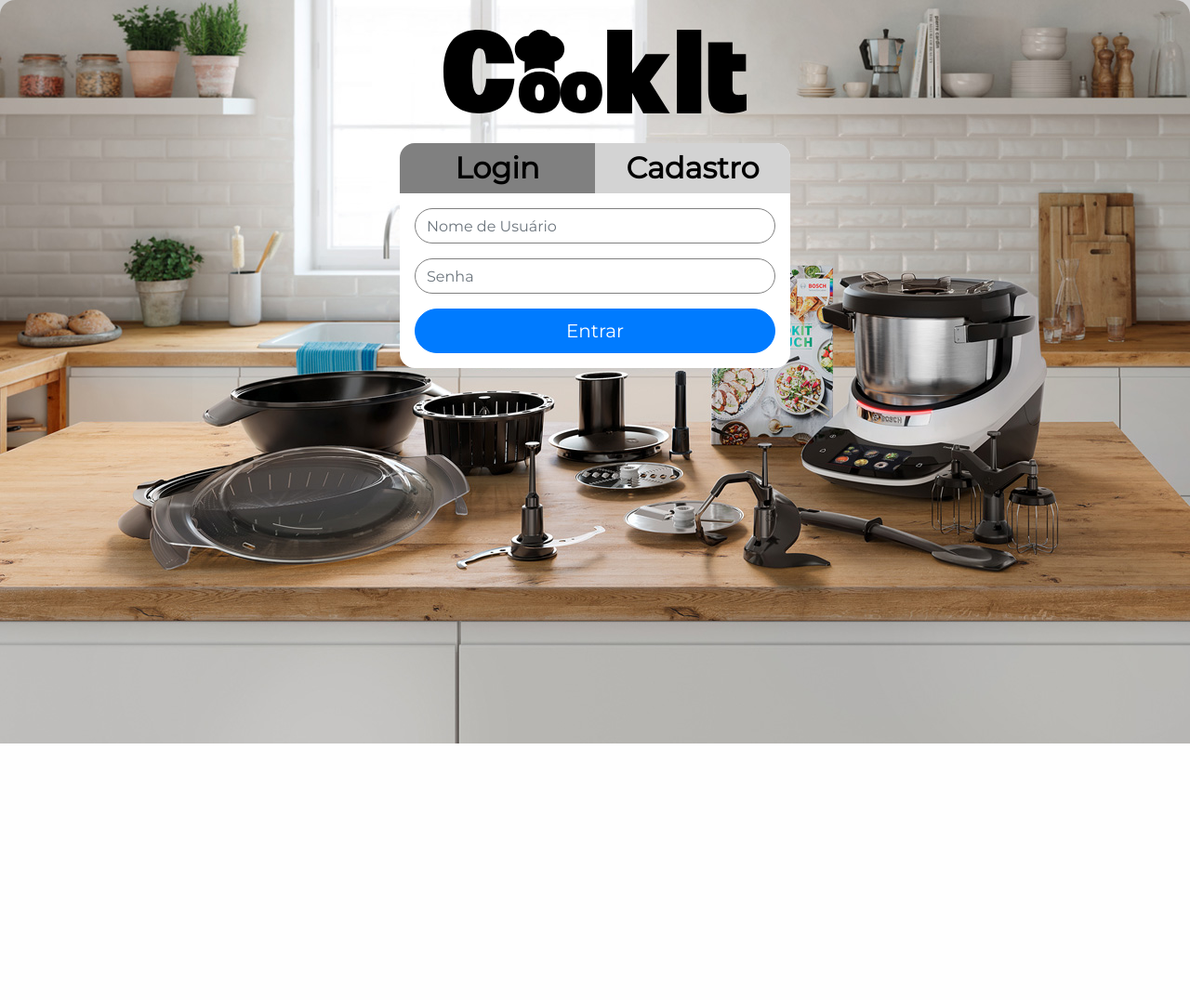
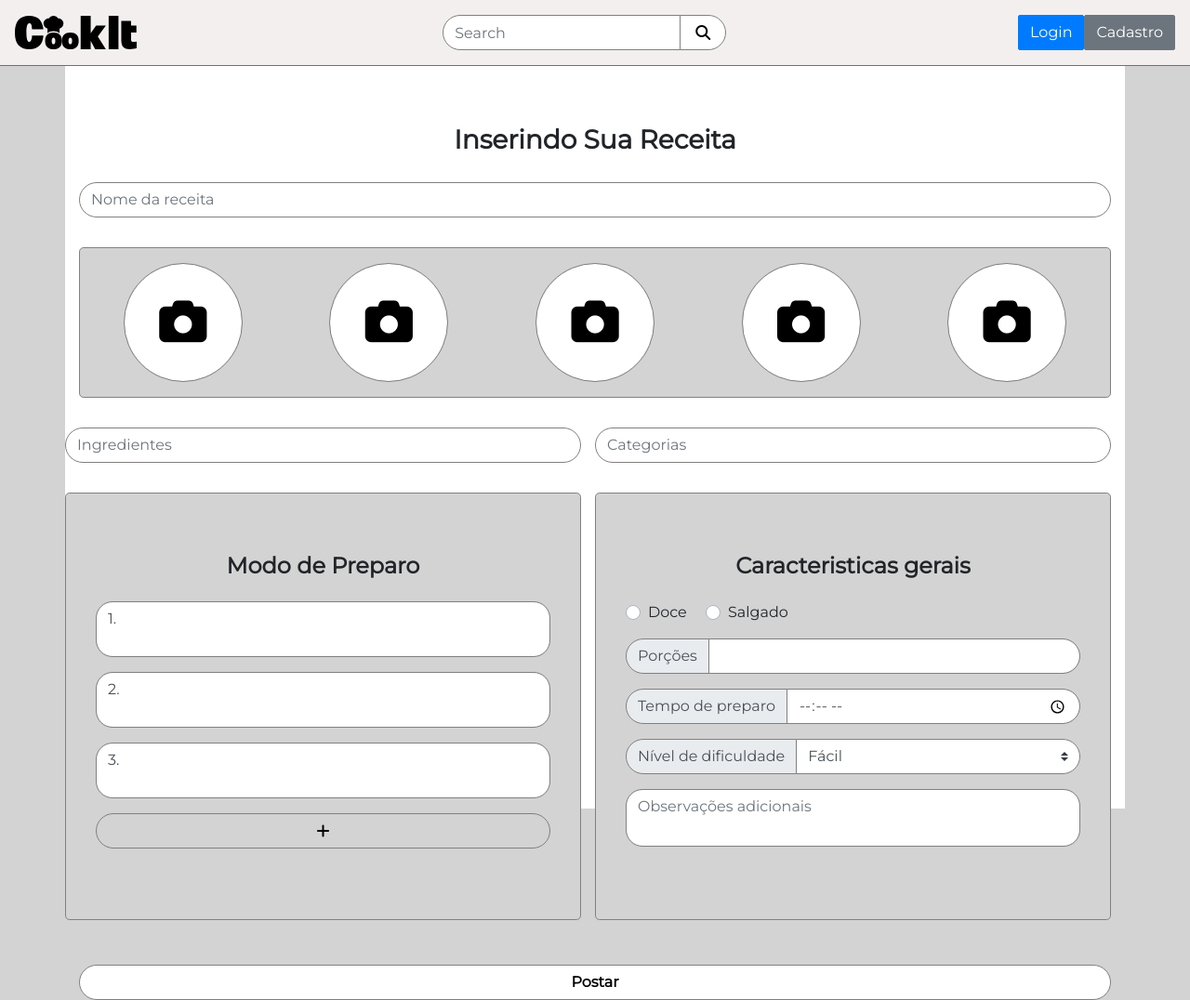
Before and after one commit to Tads98/CookIt, a Django app: page /usuario/ in a window 1280 px wide. Shown: the whole page at 93% size. Before the commit the page ends 800 px from the top, so only its background shows below. Run offline with Django 3.2, Linux system fonts and the light colour scheme; some libraries are stand-ins or nearby versions.

Commit message:
inserindo tela de cadastro_receita em templates

```diff
--- /dev/null
+++ b/core/static/custom/css/editar_receita.css
@@ -0,0 +1,147 @@
+* {
+    /*font-family: 'Quicksand', sans-serif;*/
+    font-family: 'Montserrat', sans-serif;
+    padding: 0;
+    margin: 0;
+    box-sizing: border-box;
+}
+
+body {
+    background-color: lightgray;
+    margin-top: 70px;
+}
+
+.container {
+    padding-top: 4rem;
+    padding-bottom: 4rem;
+    background-color: white;
+    border-left: 1px solid darkgray;
+    border-right: 1px solid darkgray;
+}
+
+#search-input {
+    outline: none;
+    box-shadow: none !important;
+    border-radius: 36px 0 0 36px;
+    width: 20vw;
+}
+
+#search-button {
+    border-radius: 0 36px 36px 0;
+    padding: 0 1em 0 1em;
+    background-color: white;
+    border: 1px solid gray;
+    color: gray;
+    margin-left: -1px;
+}
+
+#search-button i {
+    vertical-align: middle;
+}
+
+#thumbnail-input-group {
+    padding: 1em 0 1em 0 !important;
+}
+
+.jumbotron {
+    background-color: lightgray;
+    border: 1px solid gray;
+}
+
+#thumbnail-input {
+    list-style-type: none;
+    width: 10vw;
+    height: 10vw;
+    font-size: 4vw;
+    color: black;
+    border: 1px solid gray;
+}
+
+#thumbnail-input a {
+    color: black
+}
+
+#prep-time,
+textarea,
+#portions {
+    border: none;
+    outline: none;
+    box-shadow: none !important;
+}
+
+#prep-input {
+    height: 60px;
+}
+
+textarea {
+    width: 100%;
+    height: 100%;
+    resize: none;
+}
+
+h3,
+h4 {
+    font-weight: bold;
+    text-align: center;
+    margin-bottom: 1em;
+}
+
+.form-control,
+.input-group-text,
+.custom-control-input {
+    border: 1px solid gray !important;
+}
+
+#portions,
+#prep-time,
+#difficulty {
+    border-radius: 0 36px 36px 0;
+}
+
+.input-group-text {
+    border-radius: 36px 0 0 36px !important;
+}
+
+#submit-button {
+    background-color: white;
+    font-weight: bold;
+    border: 1px solid gray !important;
+    color: black;
+    margin: 0 !important;
+}
+
+#prep button {
+    background-color: lightgray;
+    border: 1px solid gray !important;
+    color: black;
+}
+
+.form {
+    align-items: center;
+    justify-content: center;
+}
+
+#easy {
+    background-color: #B1FF62;
+}
+
+#medium {
+    background-color: #FFE132;
+}
+
+#hard {
+    background-color: #FC1D00;
+}
+
+#super {
+    background-color: #191919;
+}
+
+textarea,
+#prep-mode div div {
+    border-radius: 18px !important;
+}
+
+#prep .jumbotron {
+    height: 460px !important;
+}
--- a/core/templates/parciais/_head.html
+++ b/core/templates/parciais/_head.html
@@ -14,6 +14,7 @@
 <!--Organizar nome de classes CSS para não haver contradições entre outras páginas -->
 <link rel="stylesheet" href="{% static 'custom/css/style.css' %}">
 <link rel="stylesheet" href="css/cadastro.css">
+<link rel="stylesheet" href="css/editar_receita.css">
 <link rel="shortcut icon" type="image/png" href="{% static 'imgs/cookit_user.svg' %}" />
 
 <script src="{% static 'custom/js/favoritos.js' %}"></script>
--- /dev/null
+++ b/core/templates/usuario/editar_receita.html
@@ -0,0 +1,114 @@
+{% include 'parciais/_head.html' %}
+{% include 'parciais/_navbar.html'%}
+      <div class="container">
+        <h3>Inserindo Sua Receita</h3>
+        <form class="form">
+          <div class="form-group">
+            <input type="text" class="form-control rounded-pill" placeholder="Nome da receita">
+          </div>
+          <div class="form-group row">
+            <div class="f"></div>
+          </div>
+          <div class="form-group">
+            <ul id="thumbnail-input-group" class="jumbotron d-flex justify-content-around p-0">
+              <li class="form-control rounded-circle d-flex justify-content-center align-items-center" id="thumbnail-input">
+                <a href="">
+                  <i class="fas fa-camera"></i>
+                </a>
+              </li>
+              <li class="form-control rounded-circle d-flex justify-content-center align-items-center" id="thumbnail-input">
+                <a href="">
+                  <i class="fas fa-camera"></i>
+                </a>
+              </li>
+              <li class="form-control rounded-circle d-flex justify-content-center align-items-center" id="thumbnail-input">
+                <a href="">
+                  <i class="fas fa-camera"></i>
+                </a>
+              </li>
+              <li class="form-control rounded-circle d-flex justify-content-center align-items-center" id="thumbnail-input">
+                <a href="">
+                  <i class="fas fa-camera"></i>
+                </a>
+              </li>
+              <li class="form-control rounded-circle d-flex justify-content-center align-items-center" id="thumbnail-input">
+                <a href="">
+                  <i class="fas fa-camera"></i>
+                </a>
+              </li>
+            </ul>
+          </div>
+          <div class="form-group row">
+            <div class="form-group col-sm">
+              <input multiple id="input" type="text" class="form-control rounded-pill" placeholder="Ingredientes">
+            </div>
+            <div class="form-group col-sm">
+              <input id="input" type="text" class="form-control rounded-pill" placeholder="Categorias">
+            </div>
+          </div>
+          <div id="prep" class="row">
+            <div id="prep-mode" class="form-group col-sm">
+              <div class="jumbotron">
+                <h4>Modo de Preparo</h4>
+                <div id="prep-input" class="form-group form-control d-flex">
+                  <label for="">1.</label>
+                  <textarea type="text"></textarea>
+                </div>
+                <div id="prep-input" class="form-group form-control d-flex">
+                  <label for="">2.</label>
+                  <textarea type="text"></textarea>
+                </div>
+                <div id="prep-input" class="form-group form-control d-flex">
+                  <label for="">3.</label>
+                  <textarea type="text"></textarea>
+                </div>
+                <button class="btn btn-primary btn-block rounded-pill">
+                  <i class="fas fa-plus"></i>
+                </button>
+              </div>
+            </div>
+            <div id="general" class="form-group col-sm">
+              <div class="jumbotron">
+                <h4>Caracteristicas gerais</h4>
+                <div class="form-group">
+                  <div class="custom-control custom-radio custom-control-inline">
+                    <input type="radio" id="customRadioInline1" name="customRadioInline1" class="custom-control-input">
+                    <label class="custom-control-label" for="customRadioInline1">Doce</label>
+                  </div>
+                  <div class="custom-control custom-radio custom-control-inline">
+                    <input type="radio" id="customRadioInline2" name="customRadioInline1" class="custom-control-input">
+                    <label class="custom-control-label" for="customRadioInline2">Salgado</label>
+                  </div>
+                </div>
+                <div class="form-group input-group">
+                  <div class="input-group-prepend">
+                    <label class="input-group-text">Porções</label>
+                  </div>
+                  <input class="form-control" id="portions" type="number" min="1">
+                </div>
+                <div class="form-group input-group">
+                  <div class="input-group-prepend">
+                    <label class="input-group-text">Tempo de preparo</label>
+                  </div>
+                  <input id="prep-time" type="time" class="form-control">
+                </div>
+                <div class="form-group input-group">
+                  <div class="input-group-prepend">
+                    <label class="input-group-text">Nível de dificuldade</label>
+                  </div>
+                  <select id="difficulty" class="form-control custom-select">
+                    <option id="easy" value="1">Fácil</option>
+                    <option id="medium" value="2">Médio</option>
+                    <option id="hard" value="3">Difícil</option>
+                    <option id="super" value="4">Super</option>
+                  </select>
+                </div>
+                <textarea type="text" class="form-group form-control" placeholder="Observações adicionais"></textarea>
+              </div>
+            </div>
+          </div>
+          <button id="submit-button" type="submit" class="btn btn-primary btn-block rounded-pill">Postar</button>
+        </form>
+      </div>
+</body>
+</html>
--- a/usuario/views.py
+++ b/usuario/views.py
@@ -13,7 +13,7 @@
 
 class BasePerfil(View):
 
-    template_name = 'usuario/cadastro_nova.html'
+    template_name = 'usuario/editar_receita.html'
 
     def setup(self, *args, **kwargs):
         # TODO: o que é super()?
@@ -169,7 +169,6 @@
     # TODO: adicionar retorno 'render' para tela de cadastrar receita
     pass
 
-
 class favoritos(View):
     # TODO: adicionar retorno 'render' para tela de favoritos
     pass
```
